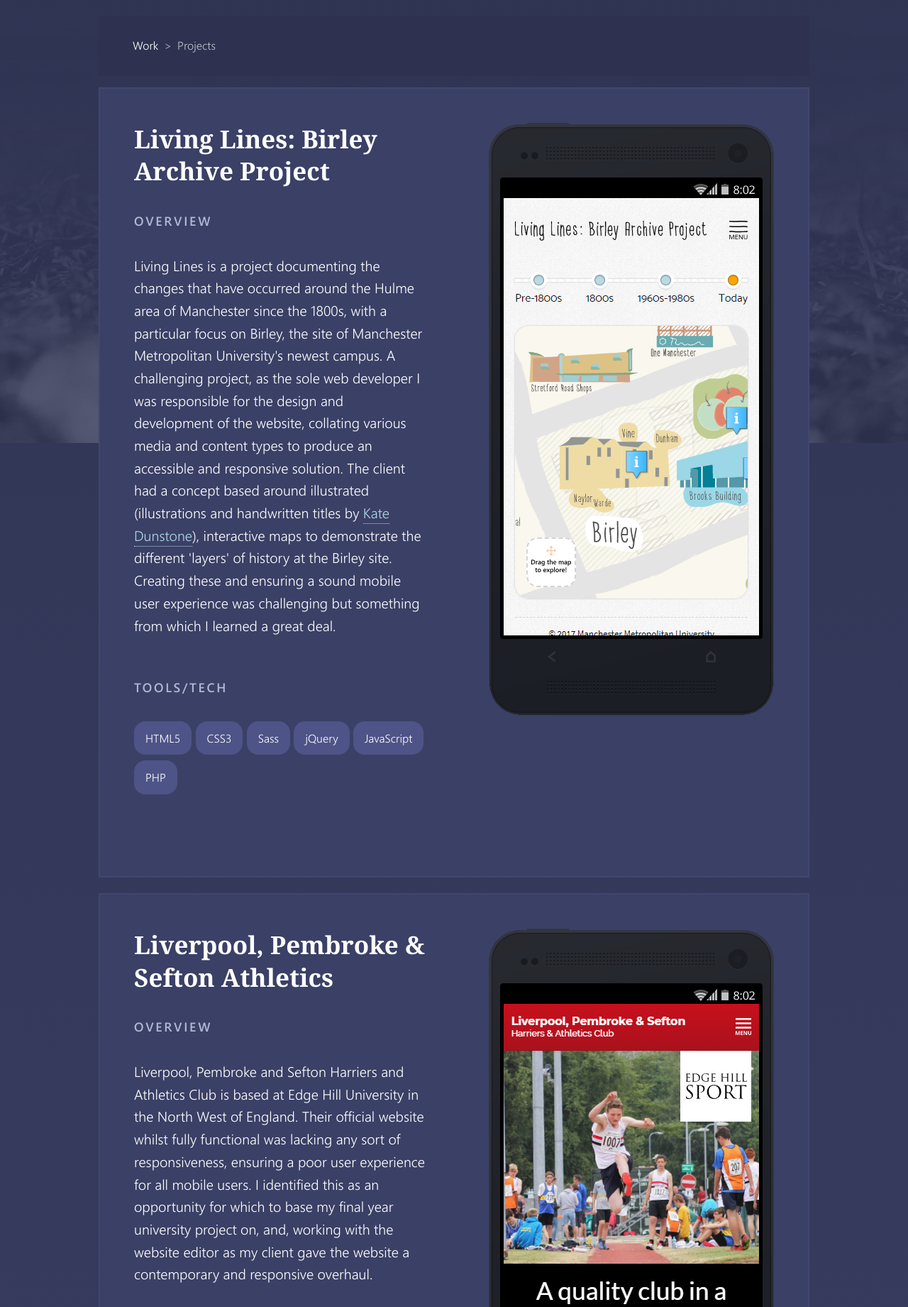
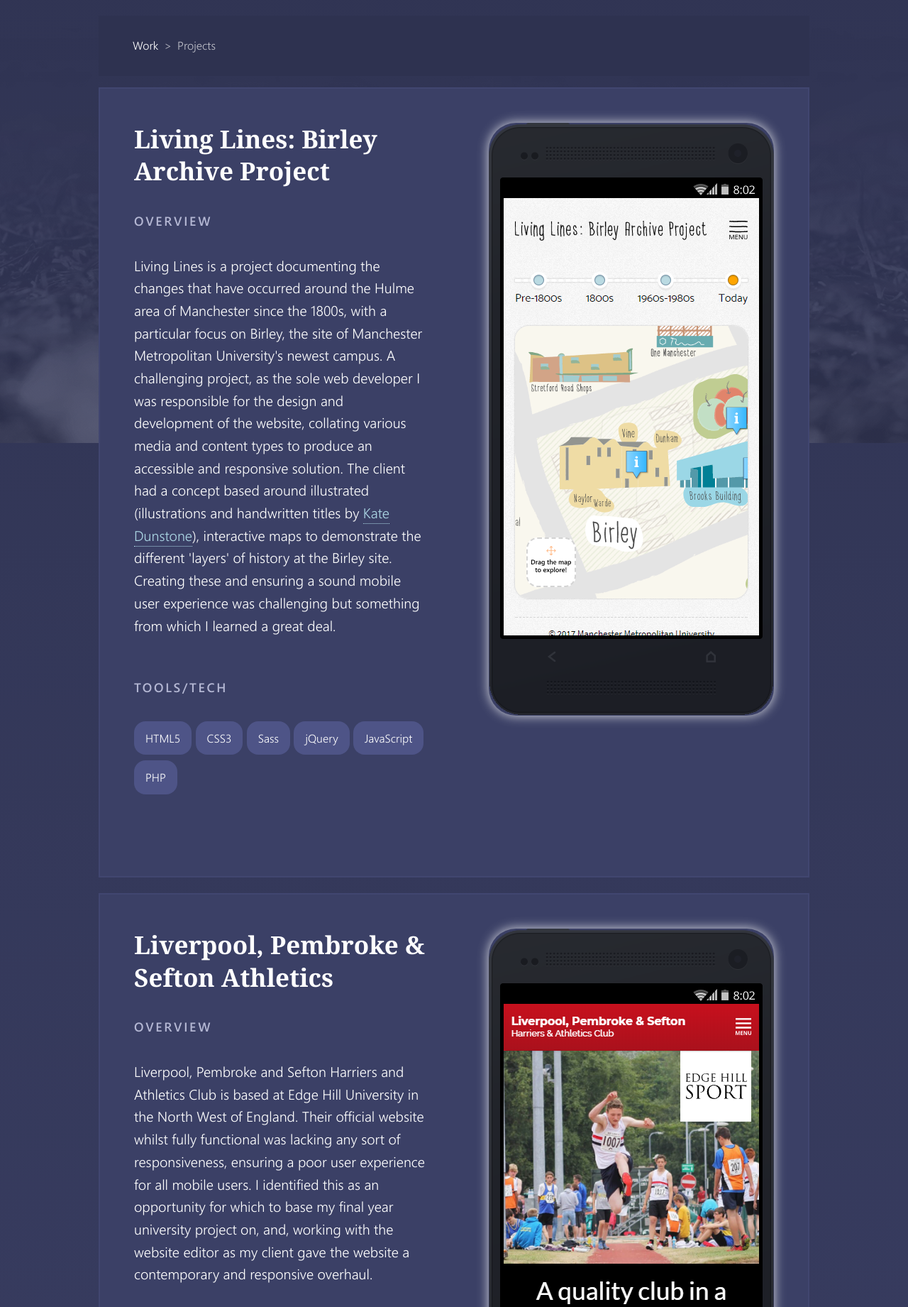
Before and after one commit to tmccarten/portfolio-redesign, a PHP site: page /projects/ in a window 1280 px wide. Shown: the part 176-2017 px from the top of the page at 71% size. Run offline with PHP 8.4, Linux system fonts and the light colour scheme; some web fonts are replaced.

Commit message:
glowing keyframe and faster work button transition

```diff
--- a/assets/css/1-global/_keyframes.scss
+++ b/assets/css/1-global/_keyframes.scss
@@ -33,3 +33,10 @@
     margin-right: 2rem;
   }
 }
+
+@keyframes glowing {
+  0% { box-shadow: 0 0 -10px white; }
+  40% { box-shadow: 0 0 20px white; }
+  60% { box-shadow: 0 0 20px white; }
+  100% { box-shadow: 0 0 -10px white; }
+}
--- a/assets/css/3-modules/_work.scss
+++ b/assets/css/3-modules/_work.scss
@@ -46,6 +46,7 @@
   text-align: center;
   margin: 1em auto;
   background-color: $altcolour;
+  box-shadow: 0 .25em 0 0 darken($altcolour, 5);
   font-family: $bodyfont;
   font-weight: bold;
   padding: .5em;
@@ -122,24 +123,30 @@
   .work__img--portrait {
     display: block;
     margin-top: 0;
+    animation: glowing 3000ms infinite;
+    border-radius: 1.75em;
   }
 
   .work__btn-view {
     position: absolute;
     left: 50%;
-    transform: translateX(-50%);
+    transform: translateX(-50%) scaleY(0);
     bottom: 13.532934131736526946107784431138%;
     width: 89.55223880597015%;
-    height: 0;
-    overflow: hidden;
+    height: 73.77245508982036%;
+    transition: transform 300ms ease-in;
+    transform-origin: top;
+    font-size: 1.25rem;
     margin: 0;
     padding: 0;
     border: 0;
     display: flex;
     align-items: center;
     justify-content: center;
-    transition: height 300ms ease-out;
-    background: radial-gradient(rgba(lighten($altcolour, 5), .85), rgba(darken($altcolour, 15), .85));
+    box-shadow: none;
+    background: radial-gradient($altcolour, $altcolour);
+    text-transform: uppercase;
+    letter-spacing: .1em;
     //text-shadow: .05em .05em darken($altcolour, 10);
 
     &:hover, &:focus, &:active {
@@ -157,8 +164,8 @@
     &:hover, &:active, &:focus {
 
       .work__btn-view {
-        height: 73.77245508982036%;
-        transition: height 300ms ease-out;
+        transform: translateX(-50%) scaleY(1);
+        transition: transform 300ms ease-out;
         //background: radial-gradient(lighten($altcolour, 5), darken($altcolour, 15));
       }
     }
--- a/assets/css/style.css
+++ b/assets/css/style.css
@@ -655,6 +655,7 @@ body {
 	text-align: center;
 	margin: 1em auto;
 	background-color: #d66e51;
+	box-shadow: 0 0.25em 0 0 #d15d3c;
 	font-family: "Webly Sleek UI", "Segoe UI", Tahoma, Arial, sans-serif;
 	font-weight: bold;
 	padding: .5em;
@@ -1859,17 +1860,25 @@ body::before {
 .work__img--portrait {
 	display: block;
 	margin-top: 0;
+	-webkit-animation: glowing 3000ms infinite;
+	animation: glowing 3000ms infinite;
+	border-radius: 1.75em;
 }
 
 .work__btn-view {
 	position: absolute;
 	left: 50%;
-	-webkit-transform: translateX(-50%);
-	transform: translateX(-50%);
+	-webkit-transform: translateX(-50%) scaleY(0);
+	transform: translateX(-50%) scaleY(0);
 	bottom: 13.532934131736526946107784431138%;
 	width: 89.55223880597015%;
-	height: 0;
-	overflow: hidden;
+	height: 73.77245508982036%;
+	transition: -webkit-transform 300ms ease-in;
+	transition: transform 300ms ease-in;
+	transition: transform 300ms ease-in, -webkit-transform 300ms ease-in;
+	-webkit-transform-origin: top;
+	transform-origin: top;
+	font-size: 1.25rem;
 	margin: 0;
 	padding: 0;
 	border: 0;
@@ -1882,8 +1891,10 @@ body::before {
 	-webkit-box-pack: center;
 	-ms-flex-pack: center;
 	justify-content: center;
-	transition: height 300ms ease-out;
-	background: radial-gradient(rgba(219, 127, 101, 0.85), rgba(176, 71, 42, 0.85));
+	box-shadow: none;
+	background: radial-gradient(#d66e51, #d66e51);
+	text-transform: uppercase;
+	letter-spacing: .1em;
 }
 
 .work__btn-view:hover,
@@ -1907,8 +1918,11 @@ body::before {
 .work__imgbtn-wrapper:hover .work__btn-view,
 .work__imgbtn-wrapper:active .work__btn-view,
 .work__imgbtn-wrapper:focus .work__btn-view {
-	height: 73.77245508982036%;
-	transition: height 300ms ease-out;
+	-webkit-transform: translateX(-50%) scaleY(1);
+	transform: translateX(-50%) scaleY(1);
+	transition: -webkit-transform 300ms ease-out;
+	transition: transform 300ms ease-out;
+	transition: transform 300ms ease-out, -webkit-transform 300ms ease-out;
 }
 
 .work__imgbtn-wrapper--graphics {
@@ -2407,5 +2421,45 @@ body::before {
 
 }
 
+@-webkit-keyframes glowing {
+
+0% {
+	box-shadow: 0 0 -10px white;
+}
+
+40% {
+	box-shadow: 0 0 20px white;
+}
+
+60% {
+	box-shadow: 0 0 20px white;
+}
+
+100% {
+	box-shadow: 0 0 -10px white;
+}
+
+}
+
+@keyframes glowing {
+
+0% {
+	box-shadow: 0 0 -10px white;
+}
+
+40% {
+	box-shadow: 0 0 20px white;
+}
+
+60% {
+	box-shadow: 0 0 20px white;
+}
+
+100% {
+	box-shadow: 0 0 -10px white;
+}
+
+}
+
 
 /*# sourceMappingURL=source-maps/style.css.map */
```
